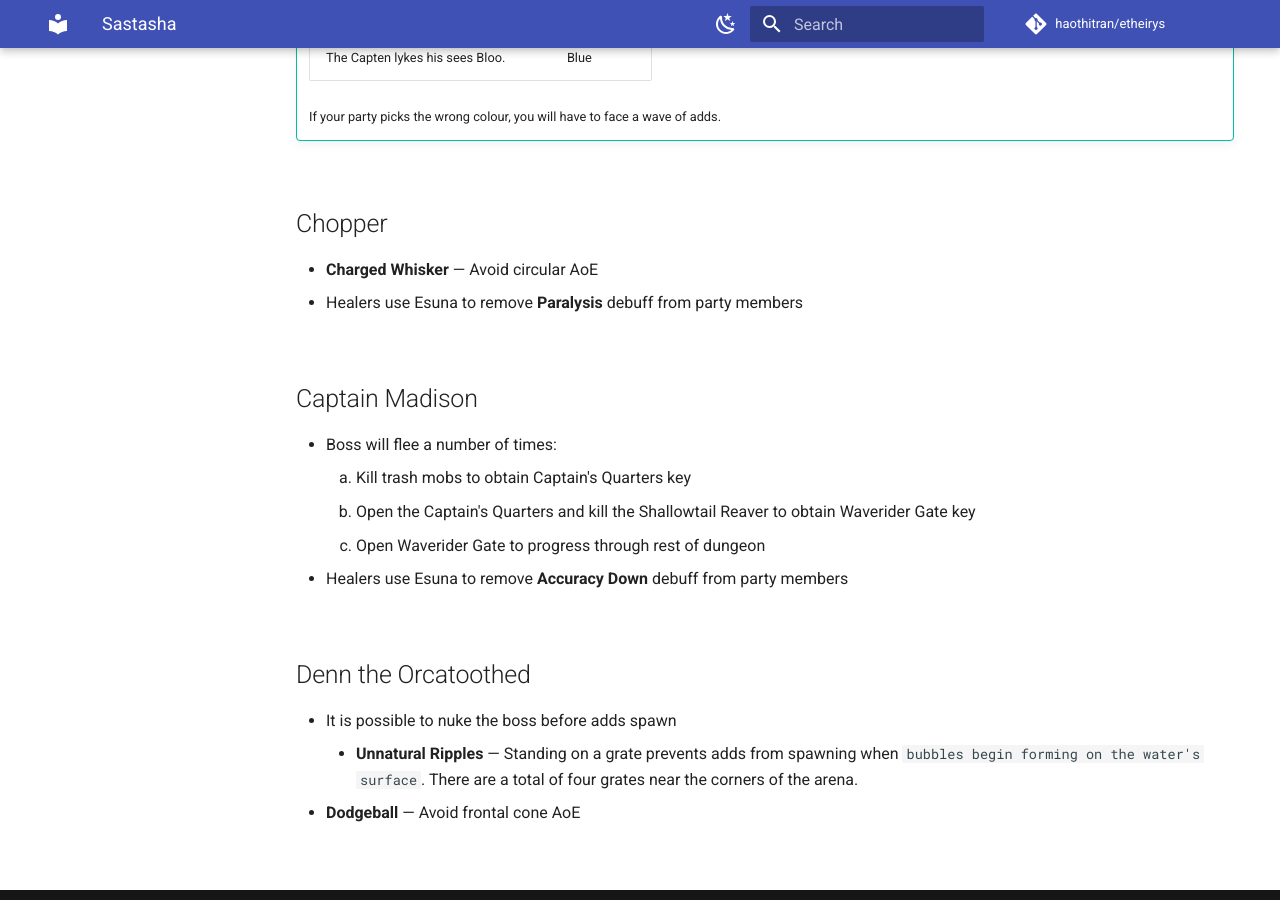
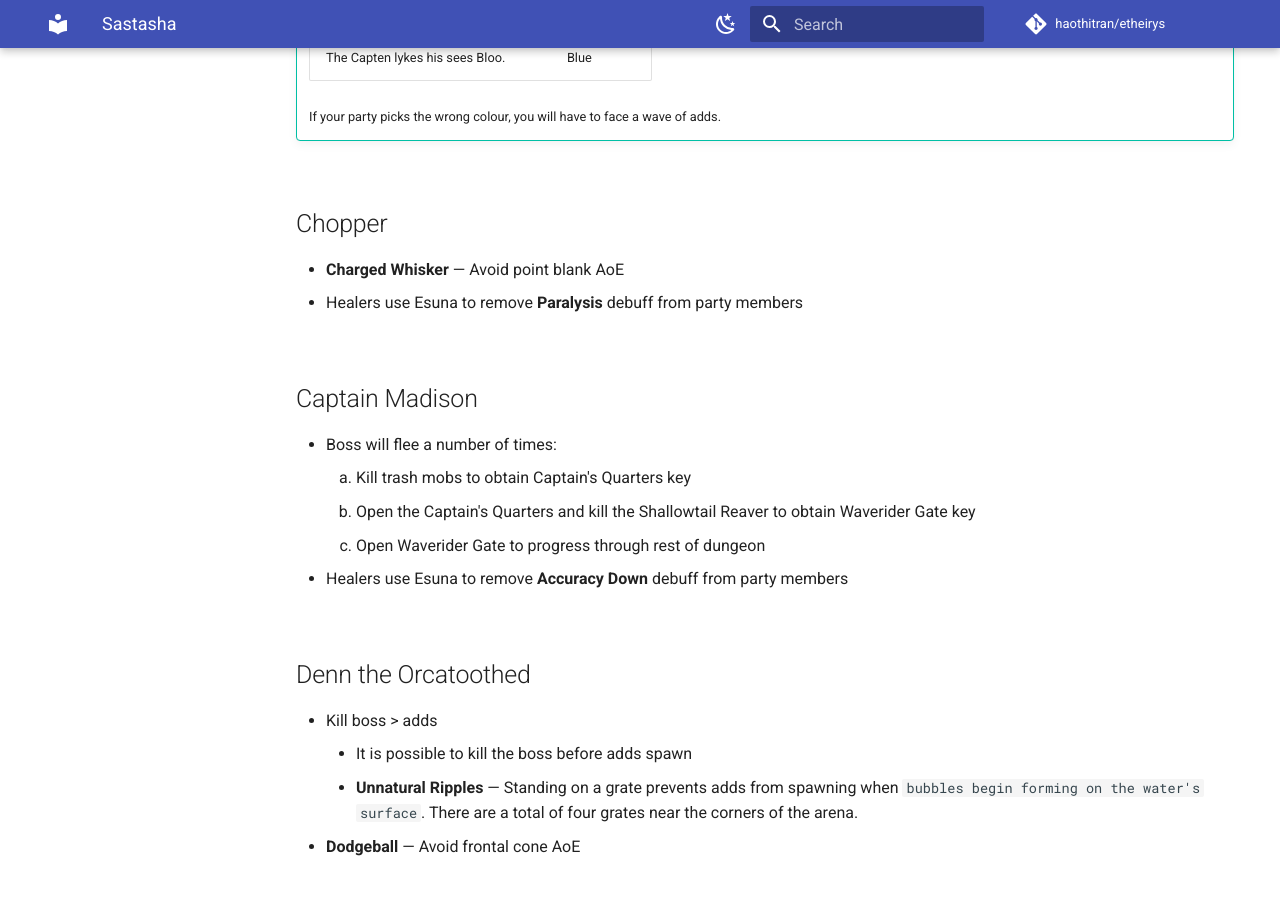
Before and after one commit to haothitran/etheirys, an MkDocs documentation site: the page built from docs/duties/dungeons/a-realm-reborn/sastasha.md, in a window 1280 px wide and 900 px high, scrolled down 857 px. Built offline with MkDocs 1.6.1 and Material for MkDocs 9.7.7, drawn with Linux system fonts in a browser that asks for light colours; comment, search, counter and statistics services are not loaded.

Commit message:
Update Sastasha dungeon page

```diff
--- a/docs/duties/dungeons/a-realm-reborn/sastasha.md
+++ b/docs/duties/dungeons/a-realm-reborn/sastasha.md
@@ -25,7 +25,7 @@
 
 ## Chopper
 
-- **Charged Whisker** — Avoid circular AoE
+- **Charged Whisker** — Avoid point blank AoE
 - Healers use Esuna to remove **Paralysis** debuff from party members
 
 ## Captain Madison
@@ -38,6 +38,7 @@
 
 ## Denn the Orcatoothed
 
-- It is possible to nuke the boss before adds spawn
+- Kill boss > adds
+    - It is possible to kill the boss before adds spawn
     - **Unnatural Ripples** — Standing on a grate prevents adds from spawning when `bubbles begin forming on the water's surface`. There are a total of four grates near the corners of the arena.
 - **Dodgeball** — Avoid frontal cone AoE
```
